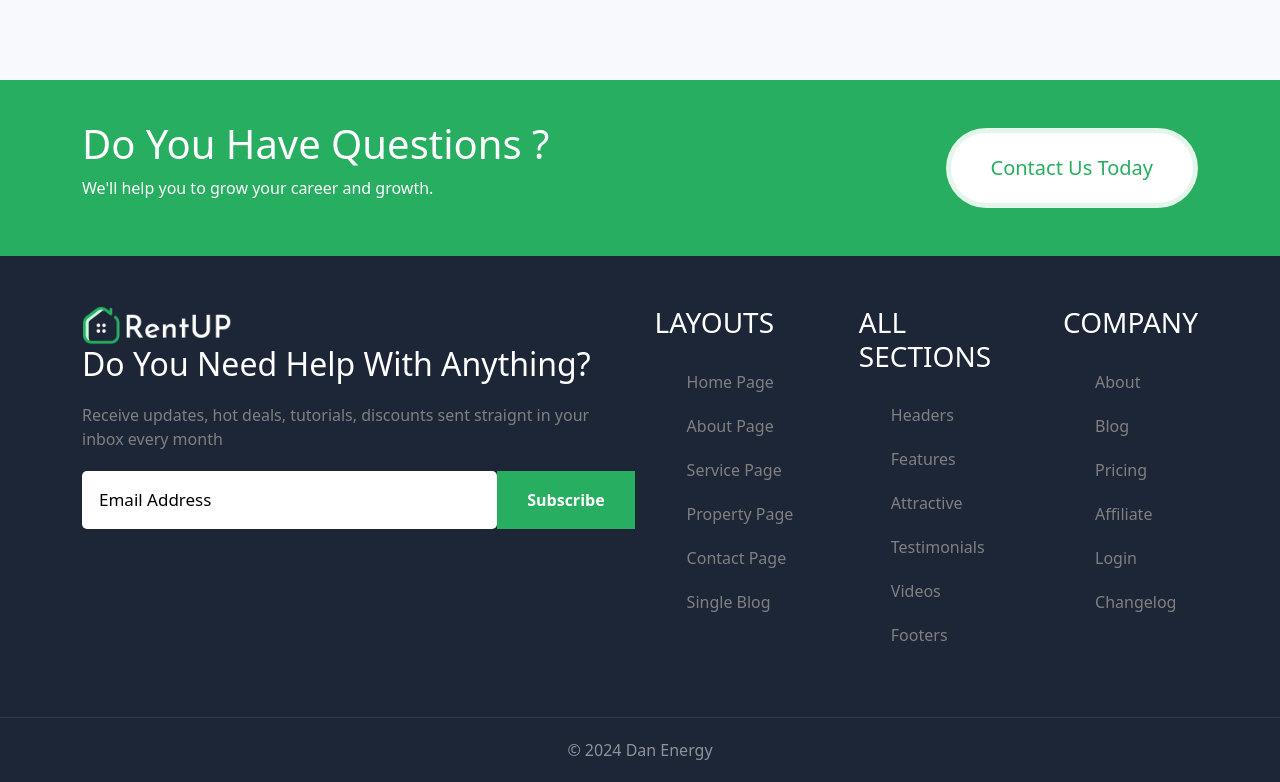
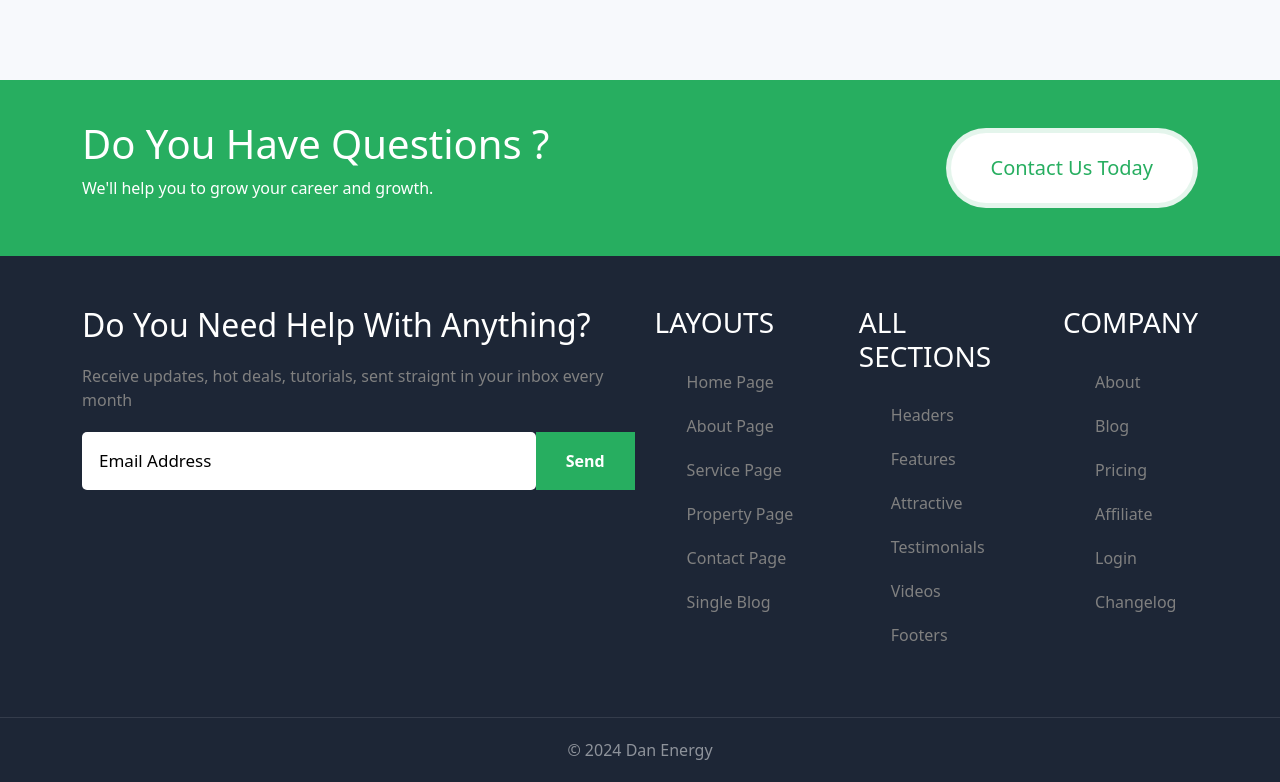
Before and after one commit to olichim/dan-energy-internship-project, a React (Create React App) app: page / in a window 1280 px wide. Shown: the part 4123-4905 px from the top of the page. Built offline with nearby package versions, Linux system fonts and the light colour scheme.

Commit message:
Update Footer.jsx

```diff
--- a/src/components/common/footer/Footer.jsx
+++ b/src/components/common/footer/Footer.jsx
@@ -21,13 +21,12 @@ const Footer = () => {
         <div className='container'>
           <div className='box'>
             <div className='logo'>
-              <img src='../images/logo-light.png' alt='' />
               <h2>Do You Need Help With Anything?</h2>
-              <p>Receive updates, hot deals, tutorials, discounts sent straignt in your inbox every month</p>
+              <p>Receive updates, hot deals, tutorials, sent straignt in your inbox every month</p>
 
               <div className='input flex'>
                 <input type='text' placeholder='Email Address' />
-                <button>Subscribe</button>
+                <button>Send</button>
               </div>
             </div>
           </div>
```
